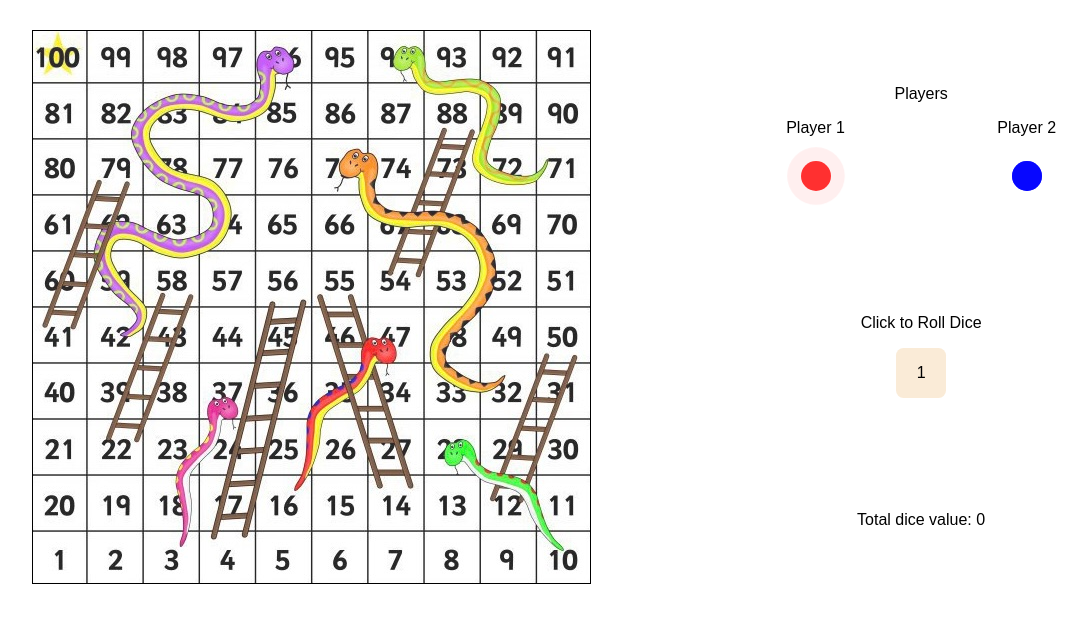
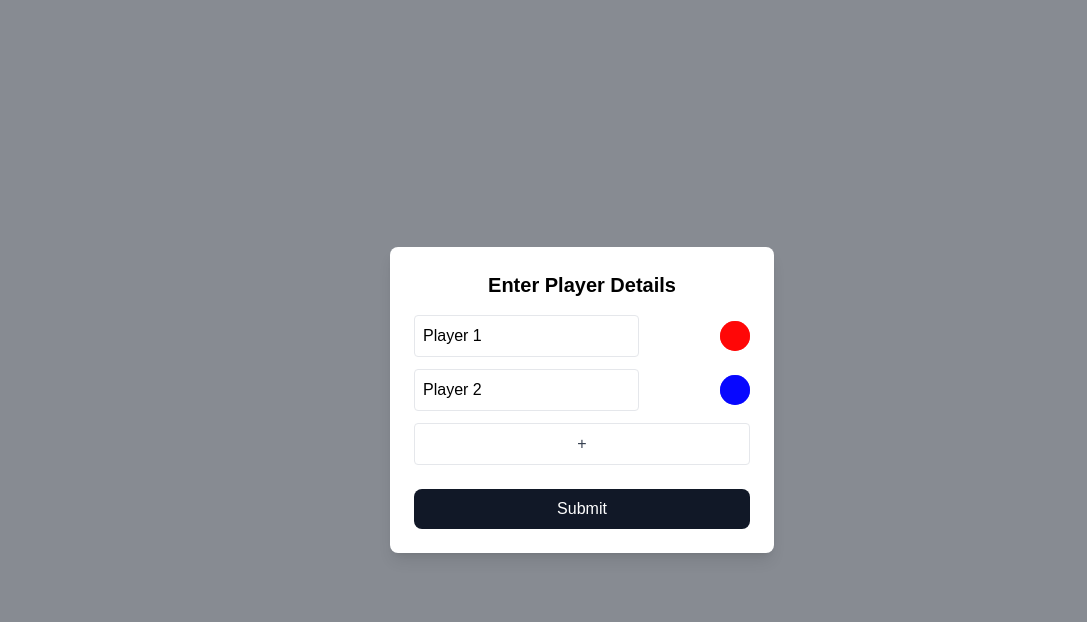
Before and after one commit to sharma-rishabh/snakes-and-ladders, a Next.js app: page / in a window 1280 px wide. Shown: the top 622 px of the page, without its empty margins (58-1145 px from the left). Built offline with nearby package versions, Linux system fonts and the light colour scheme.

Commit message:
Allow users to add multiple players and edit names before game starts.

```diff
--- a/src/app/CoreSAL.js
+++ b/src/app/CoreSAL.js
@@ -1,9 +1,9 @@
 export class CoreSAL {
-  constructor() {
-    this.players = [
-      { name: "Player 1", position: -1, color: "red", isPlaying: true },
-      { name: "Player 2", position: -1, color: "blue", isPlaying: false },
-    ];
+  constructor(players) {
+    this.players = players.map((player) => {
+      return { ...player, position: -1, isPlaying: false };
+    });
+    this.players[0].isPlaying = true;
     this.gameOver = false;
     this.lastMoves = [-1];
     this.lastPlayer = this.players[this.players.length - 1];
@@ -38,7 +38,7 @@ export class CoreSAL {
   }
 
   getNextPlayerIndex(currentPlayerIndex) {
-    return currentPlayerIndex === 0 ? 1 : 0;
+    return (currentPlayerIndex + 1) % this.players.length;
   }
 
   getCurrentPlayer() {
--- a/src/app/page.js
+++ b/src/app/page.js
@@ -137,12 +137,12 @@ const PlayersHeader = ({ players }) => {
   return (
     <div className="flex flex-col items-center w-full">
       <h1>Players</h1>
-      <div className="flex justify-around w-full">
+      <div className="flex justify-around">
         {players.map((player, playerIndex) => {
           return (
             <div
               key={playerIndex}
-              className="flex flex-col items-center justify-around h-24"
+              className="flex flex-col items-center justify-around h-24 w-24"
             >
               <h4>{player.name}</h4>
               <PlayerToken player={player} size={30} />
@@ -160,7 +160,7 @@ const WinnerBanner = ({ winner }) => {
       className="flex flex-col items-center justify-center w-full h-1/3 z-10 absolute"
       style={{ backgroundColor: "rgba(0,0,0,0.5)" }}
     >
-      <h1 className="text-4xl text-white mb-4">Winner: {winner.name}</h1>
+      <h1 className="text-4xl text-white mb-4">{winner.name} Won!!</h1>
       <PlayerToken player={winner} size={50} />
       <Confetti
         mode="fall"
@@ -211,9 +211,97 @@ const Game = ({ coreSAL, boardGenerator }) => {
   );
 };
 
-export default function Home() {
-  const coreSAL = new CoreSAL();
+function PlayerFormModal({ handleSubmit }) {
+  const [players, setPlayers] = useState([
+    { name: "Player 1", color: "red", active: true },
+    { name: "Player 2", color: "blue", active: true },
+  ]);
+
+  const colors = ["red", "blue", "green", "yellow"];
+
+  const addPlayer = () => {
+    if (players.length < 4) {
+      setPlayers([
+        ...players,
+        {
+          name: `Player ${players.length + 1}`,
+          color: colors[players.length],
+          active: true,
+        },
+      ]);
+    }
+  };
+
+  const updatePlayer = (index, key, value) => {
+    const newPlayers = [...players];
+    newPlayers[index][key] = value;
+    setPlayers(newPlayers);
+  };
+
+  return (
+    <>
+      <div className="fixed inset-0 flex items-center justify-center bg-gray-900 bg-opacity-50">
+        <div className="bg-white p-6 rounded-lg shadow-lg w-96">
+          <h2 className="text-xl font-bold mb-4 text-center">
+            Enter Player Details
+          </h2>
+
+          {/* Player Inputs */}
+          {players.map((player, index) => (
+            <div key={index} className="flex items-center justify-between mb-3">
+              <input
+                type="text"
+                value={player.name}
+                onChange={(e) => updatePlayer(index, "name", e.target.value)}
+                className="border p-2 rounded w-70"
+              />
+              <PlayerToken player={player} size={30} />
+            </div>
+          ))}
+
+          {/* Add Player Button */}
+          {players.length < 4 && (
+            <button
+              onClick={addPlayer}
+              className="block w-full border p-2 rounded text-gray-700 text-center my-2"
+            >
+              +
+            </button>
+          )}
+
+          <button
+            onClick={() => handleSubmit(players)}
+            className="w-full bg-gray-900 text-white py-2 rounded-lg mt-4"
+          >
+            Submit
+          </button>
+        </div>
+      </div>
+    </>
+  );
+}
+
+const StartGame = ({ players }) => {
+  const coreSAL = new CoreSAL(players);
   const boardGenerator = new BoardGenerator();
   boardGenerator.generateBoard([], 1, 1);
   return <Game coreSAL={coreSAL} boardGenerator={boardGenerator} />;
+};
+
+export default function Home() {
+  const [isGameStarted, setIsGameStarted] = useState(false);
+  const [players, setPlayers] = useState([]);
+  return (
+    <div>
+      {!isGameStarted && (
+        <PlayerFormModal
+          handleSubmit={(players) => {
+            setIsGameStarted(true);
+            setPlayers(players);
+          }}
+        />
+      )}
+      {isGameStarted && <StartGame players={players} />}
+    </div>
+  );
 }
```
